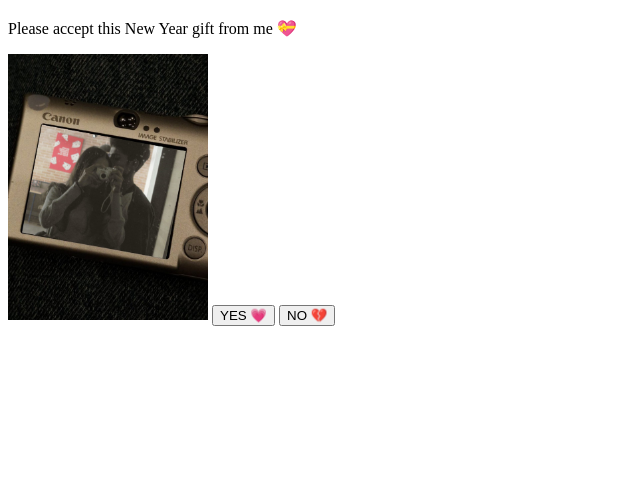
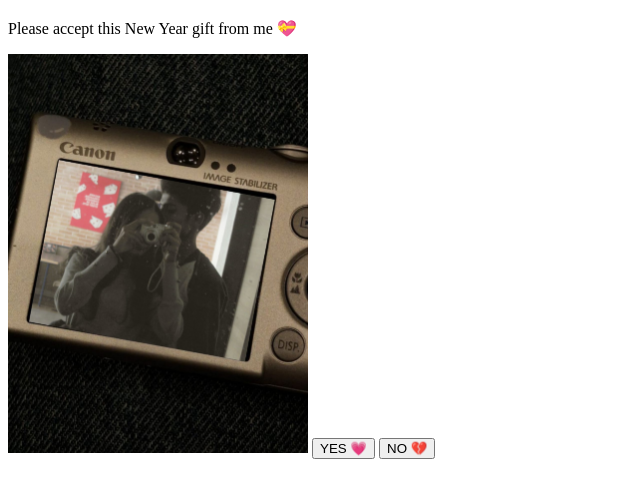
Before and after one commit to ritunarendra/CHIDA, a plain HTML site: page index.html in a window 1280 px wide. Shown: the part 87-584 px from the top of the page, without its empty margins (0-640 px from the left). Drawn offline with Linux system fonts and the light colour scheme.

Commit message:
Update index.html

```diff
--- a/index.html
+++ b/index.html
@@ -13,7 +13,7 @@ frameborder="0" allow="autoplay"></iframe>
 
   <h1>Hey Chida…</h1>
   <p>Please accept this New Year gift from me 💝</p>
-  <img src="IMG-20251120-WA0105.jpg" alt="My cute photo" width="200">
+  <img src="IMG-20251120-WA0105.jpg" alt="My cute photo" width="300">
 
   <button onclick="location.href='yes.html'">YES 💗</button>
   <button onclick="location.href='no.html'">NO 💔</button>
```
